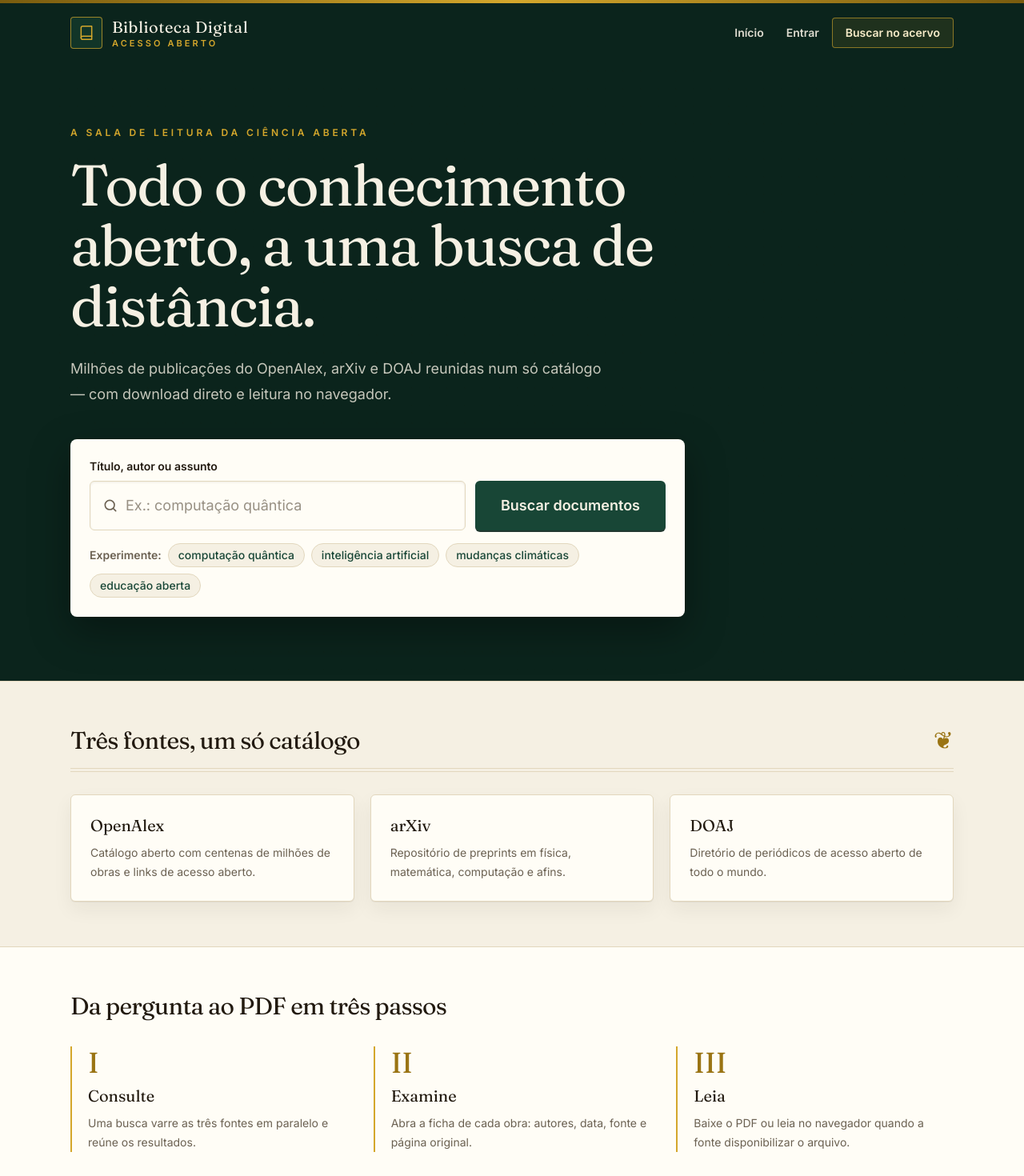
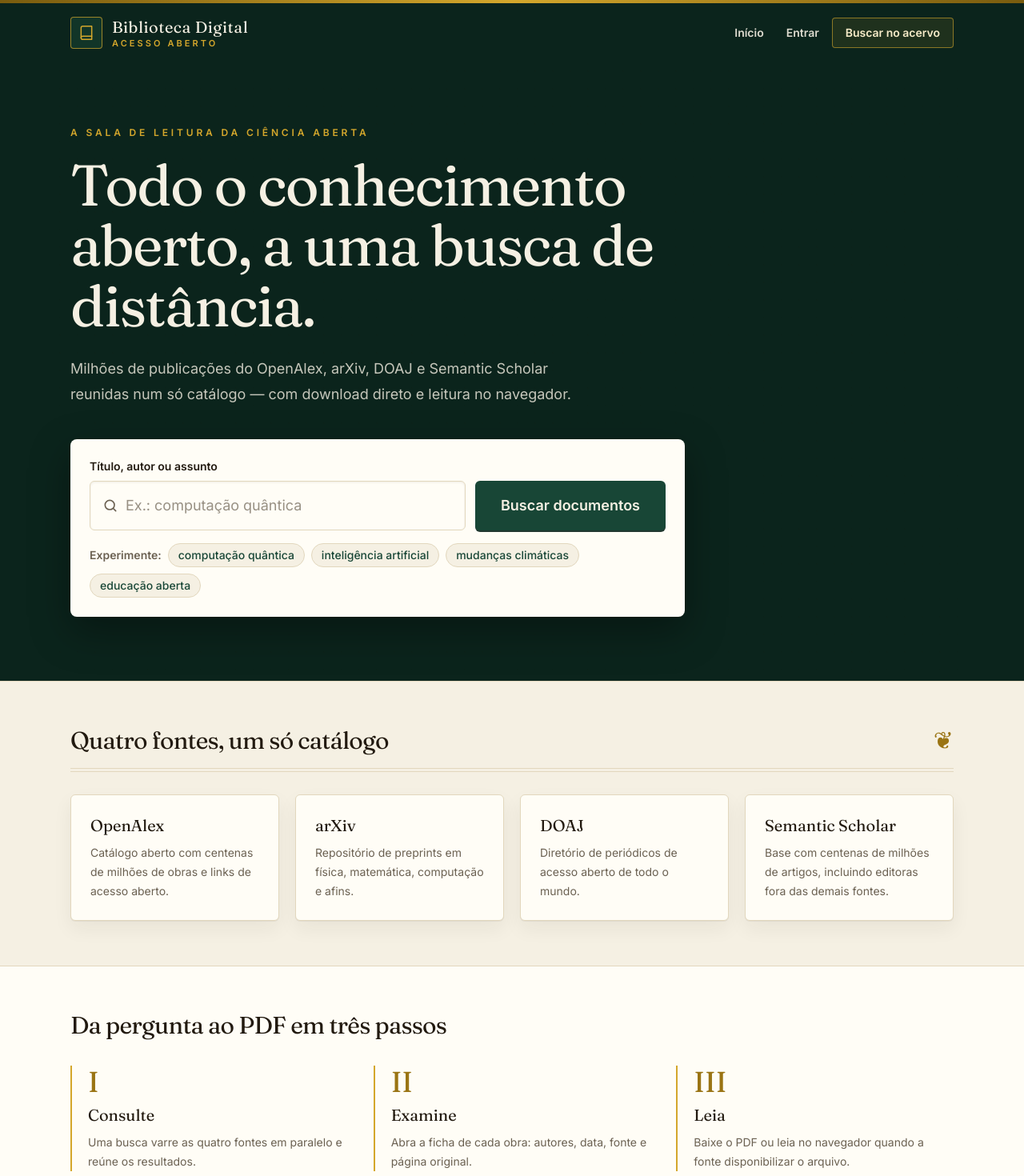
Before and after one commit to Allanlugui/biblioteca-digital, a Next.js app: page / in a window 1280 px wide. Shown: the top 1470 px of the page at 80% size. Built offline with nearby package versions, Linux system fonts and the light colour scheme; no server answers.

Commit message:
fix: listar Semantic Scholar no rodape e na home (4 fontes)

```diff
--- a/src/app/page.tsx
+++ b/src/app/page.tsx
@@ -16,13 +16,17 @@ const FONTES = [
     nome: "DOAJ",
     descricao: "Diretório de periódicos de acesso aberto de todo o mundo.",
   },
+  {
+    nome: "Semantic Scholar",
+    descricao: "Base com centenas de milhões de artigos, incluindo editoras fora das demais fontes.",
+  },
 ];
 
 const PASSOS = [
   {
     numero: "I",
     titulo: "Consulte",
-    descricao: "Uma busca varre as três fontes em paralelo e reúne os resultados.",
+    descricao: "Uma busca varre as quatro fontes em paralelo e reúne os resultados.",
   },
   {
     numero: "II",
@@ -49,7 +53,7 @@ export default function Home() {
             Todo o conhecimento aberto, a uma busca de distância.
           </h1>
           <p className="mt-6 max-w-2xl text-lg leading-8 text-parchment/80">
-            Milhões de publicações do OpenAlex, arXiv e DOAJ reunidas num só
+            Milhões de publicações do OpenAlex, arXiv, DOAJ e Semantic Scholar reunidas num só
             catálogo — com download direto e leitura no navegador.
           </p>
           <div className="mt-10 max-w-3xl rounded-lg bg-vellum p-5 text-ink shadow-[0_18px_50px_rgba(0,0,0,0.35)] sm:p-6">
@@ -74,11 +78,11 @@ export default function Home() {
       {/* O acervo */}
       <section aria-label="O acervo" className="mx-auto w-full max-w-6xl px-6 py-14">
         <div className="flex items-baseline justify-between gap-6">
-          <h2 className="font-display text-3xl tracking-tight">Três fontes, um só catálogo</h2>
+          <h2 className="font-display text-3xl tracking-tight">Quatro fontes, um só catálogo</h2>
           <span aria-hidden="true" className="hidden font-display text-3xl text-gilt-600 sm:block">❦</span>
         </div>
         <div className="rule-double mt-4" aria-hidden="true" />
-        <div className="mt-8 grid gap-5 md:grid-cols-3">
+        <div className="mt-8 grid gap-5 sm:grid-cols-2 lg:grid-cols-4">
           {FONTES.map((fonte) => (
             <article key={fonte.nome} className="rounded-md border border-rule bg-vellum p-6 shadow-[0_1px_0_rgba(34,26,16,0.06),0_10px_24px_rgba(34,26,16,0.06)]">
               <h3 className="font-display text-xl">{fonte.nome}</h3>
--- a/src/components/site-footer.tsx
+++ b/src/components/site-footer.tsx
@@ -2,6 +2,7 @@ const FONTES = [
   { nome: "OpenAlex", url: "https://openalex.org" },
   { nome: "arXiv", url: "https://arxiv.org" },
   { nome: "DOAJ", url: "https://doaj.org" },
+  { nome: "Semantic Scholar", url: "https://www.semanticscholar.org" },
 ];
 
 export function SiteFooter() {
```
